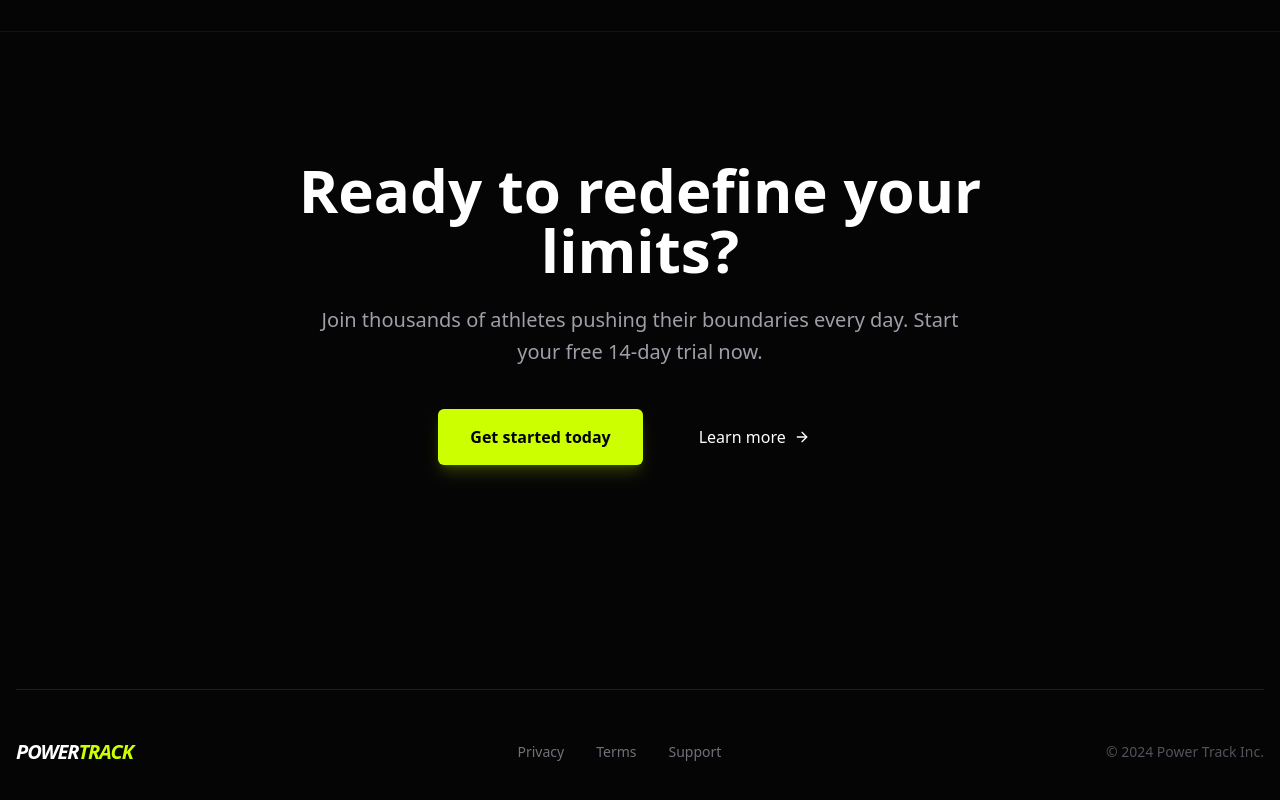
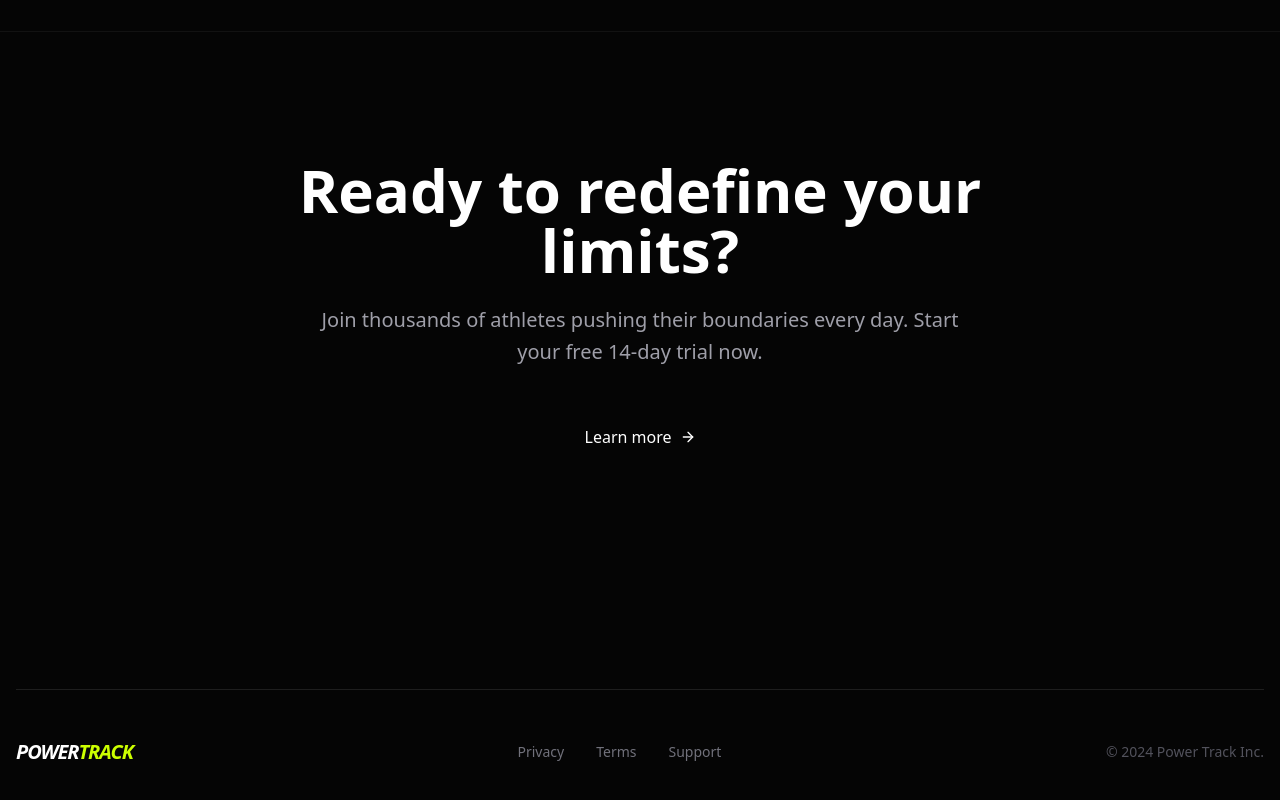
Before and after one commit to MHassan0000/PowerTrack, a Next.js app: page / in a window 1280 px wide. Shown: the part 2463-3263 px from the top of the page. Built offline with nearby package versions, Linux system fonts and the light colour scheme; no server answers.

Commit message:
Update CTA.tsx

```diff
--- a/components/home/CTA.tsx
+++ b/components/home/CTA.tsx
@@ -26,12 +26,7 @@ export function CTA() {
                         </p>
 
                         <div className="flex flex-col sm:flex-row items-center justify-center gap-6">
-                            <Link
-                                href="/signup"
-                                className="w-full sm:w-auto px-8 py-4 bg-[rgb(var(--primary))] text-black font-bold text-base rounded-md hover:bg-[rgb(var(--primary-hover))] transition-all transform hover:-translate-y-1 shadow-lg shadow-[rgb(var(--primary))]/20"
-                            >
-                                Get started today
-                            </Link>
+
                             <Link
                                 href="/about"
                                 className="w-full sm:w-auto px-8 py-4 text-white font-medium hover:text-[rgb(var(--primary))] transition-colors flex items-center justify-center gap-2 group"
```
